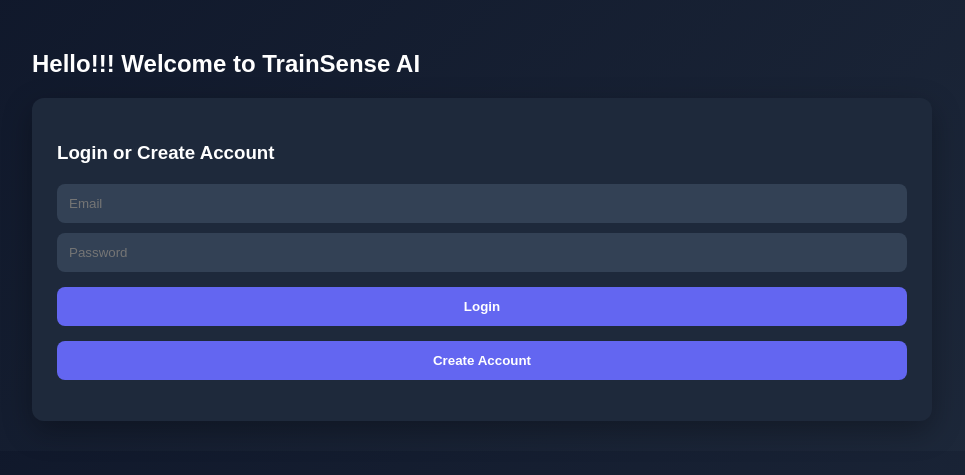
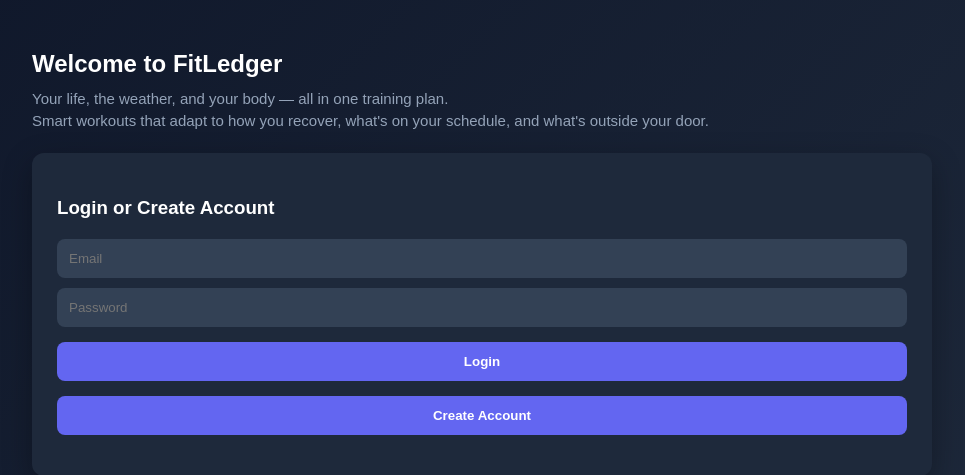
Before and after one commit to davcarbajal32/TrainSenseAi, a Flask app: page / in a window 1280 px wide. Shown: the top 475 px of the page, without its empty margins (158-1123 px from the left). Run offline with Flask 3, Linux system fonts and the light colour scheme; parts of the project's set-up code (start-up, migrations or seed data) failed here and were passed over.

Commit message:
Rebrand to FitLedger, update tagline

```diff
--- a/templates/first.html
+++ b/templates/first.html
@@ -2,7 +2,7 @@
 <html>
 <head>
 <meta name="viewport" content="width=device-width, initial-scale=1.0">
-<title>TrainSense AI</title>
+<title>FitLedger</title>
 
 <style>
 body {
@@ -70,6 +70,13 @@ h2, h3 {
     margin-top: 10px;
     text-align: center;
 }
+
+.tagline {
+    color: #94a3b8;
+    font-size: 15px;
+    margin-top: 6px;
+    line-height: 1.5;
+}
 </style>
 
 </head>
@@ -78,7 +85,8 @@ h2, h3 {
 
 <div class="container">
 
-<h2>Hello!!! Welcome to TrainSense AI</h2>
+<h2>Welcome to FitLedger</h2>
+<p class="tagline">Your life, the weather, and your body — all in one training plan.<br>Smart workouts that adapt to how you recover, what's on your schedule, and what's outside your door.</p>
 
 <!-- LOGIN -->
 <div id="auth" class="card">
```
